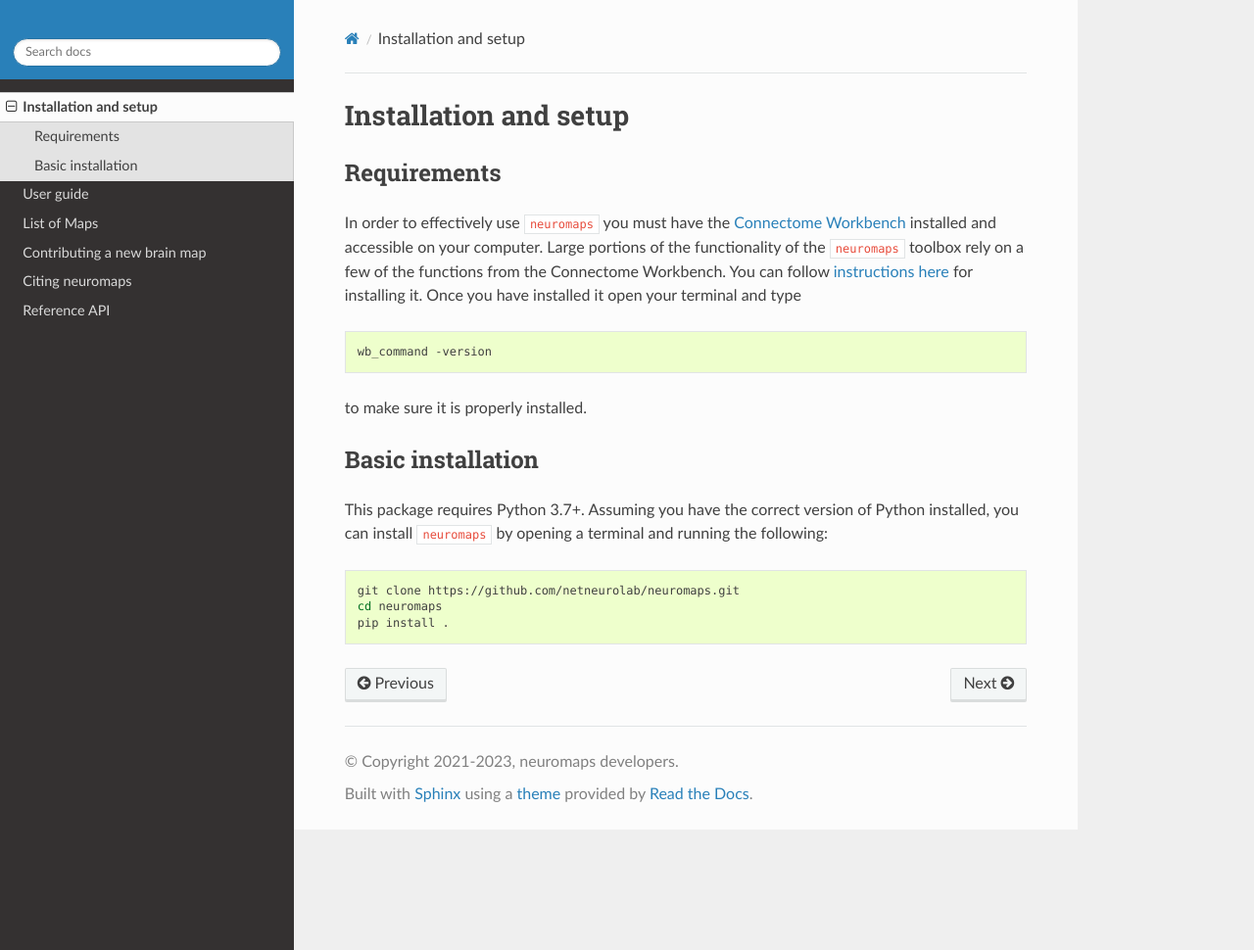
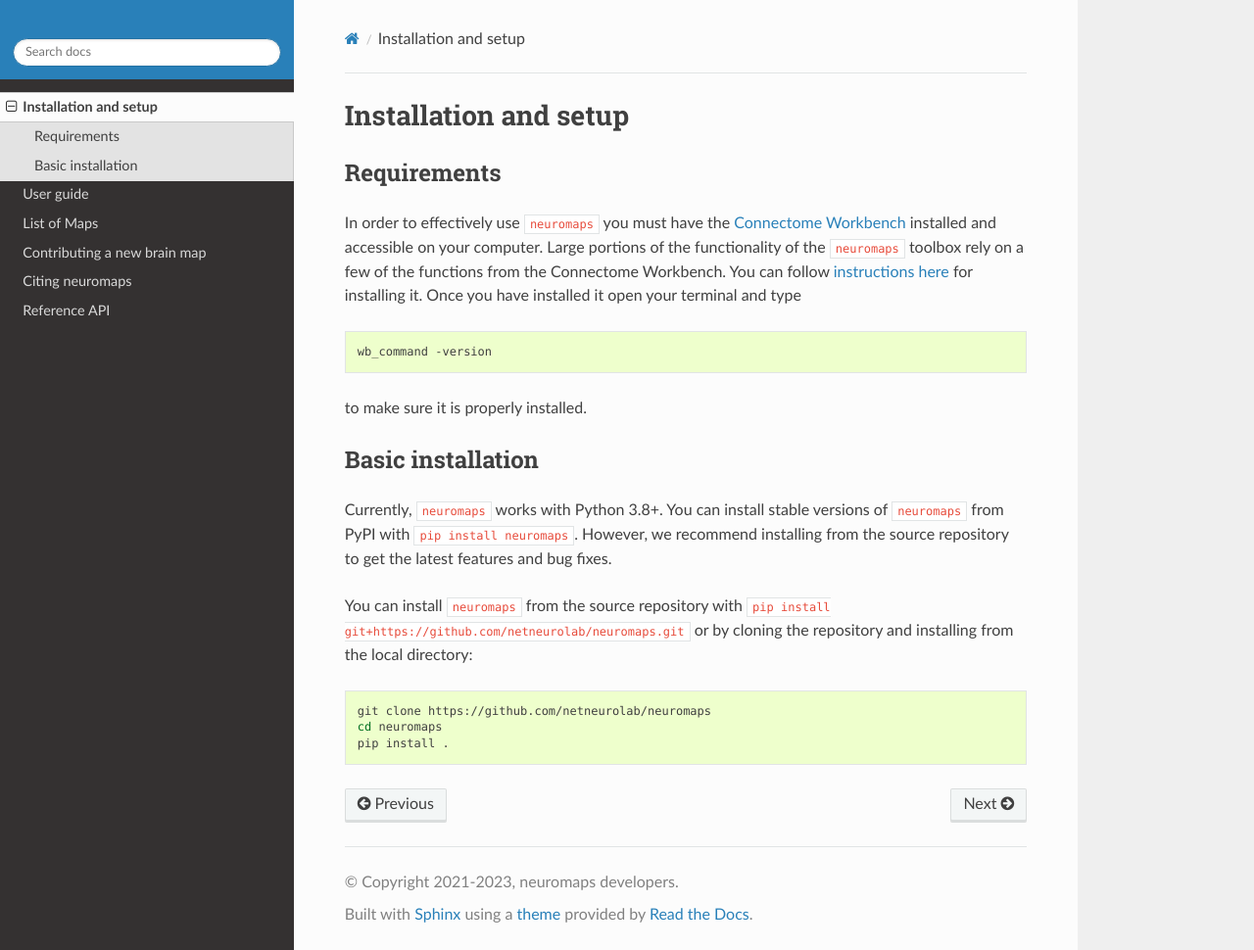
Before and after one commit to netneurolab/neuromaps, a Sphinx documentation site: the page built from docs/installation.rst, in a window 1280 px wide and 970 px high. Shown: the whole window at 98% size. Built offline with Sphinx 7.4.7 and the Read the Docs theme 3.1.0, drawn with Linux system fonts in a browser that asks for light colours; pages that are not in the unit, such as notebooks, are missing from menus.

Commit message:
Update installation.rst

```diff
--- a/docs/installation.rst
+++ b/docs/installation.rst
@@ -28,18 +28,15 @@ to make sure it is properly installed.
 Basic installation
 ==================
 
-This package requires Python 3.7+. Assuming you have the correct version of
-Python installed, you can install ``neuromaps`` by opening a terminal and
-running the following:
+Currently, ``neuromaps`` works with Python 3.8+.
+You can install stable versions of ``neuromaps`` from PyPI with ``pip install neuromaps``.
+However, we recommend installing from the source repository to get the latest features and bug fixes.
 
-.. .. code-block:: bash
-
-..     pip install neuromaps
-
-.. Alternatively, you can install the most up-to-date version of from GitHub:
+You can install ``neuromaps`` from the source repository with ``pip install git+https://github.com/netneurolab/neuromaps.git``
+or by cloning the repository and installing from the local directory:
 
 .. code-block:: bash
 
-   git clone https://github.com/netneurolab/neuromaps.git
-   cd neuromaps
-   pip install .
+    git clone https://github.com/netneurolab/neuromaps
+    cd neuromaps
+    pip install .
```
